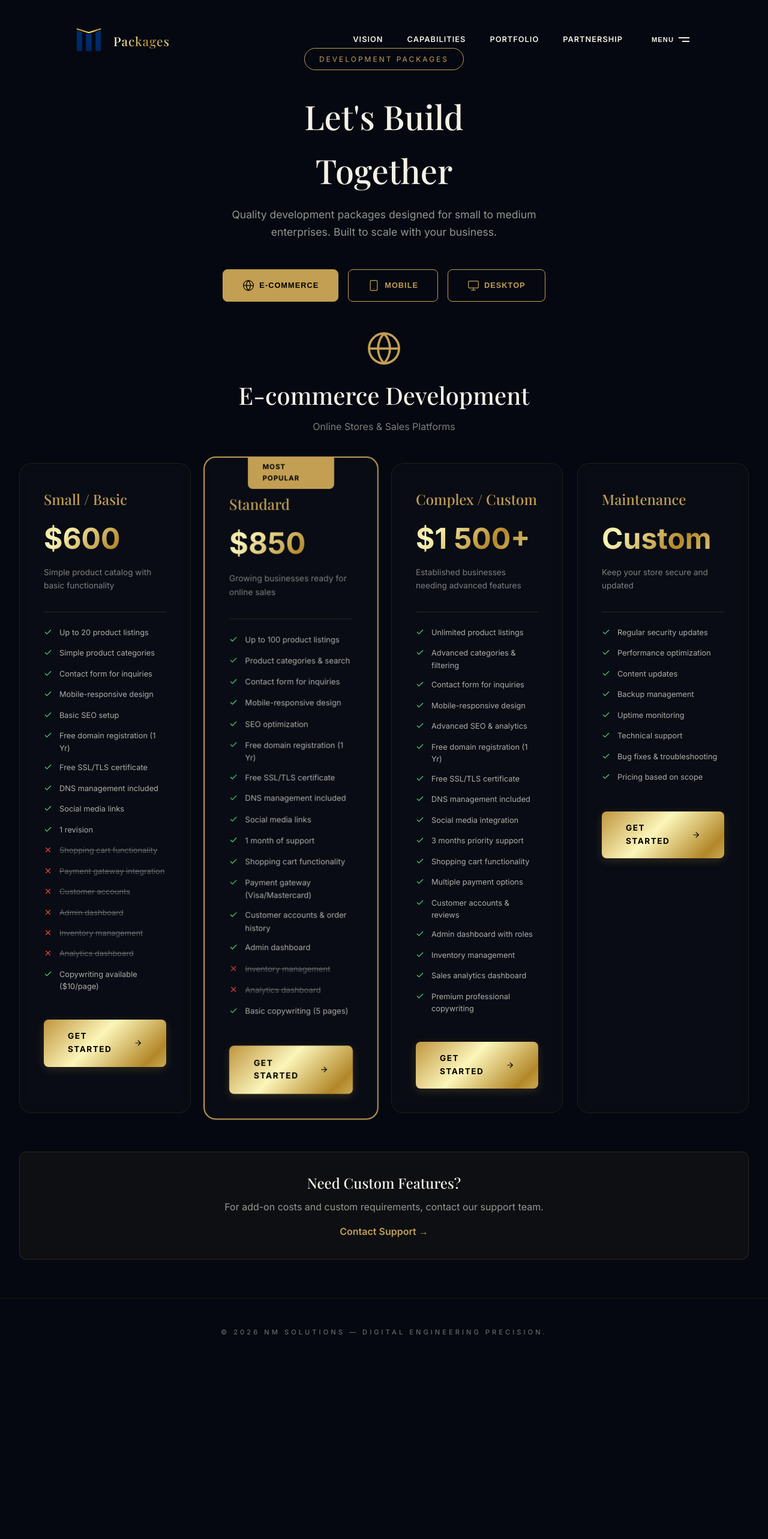
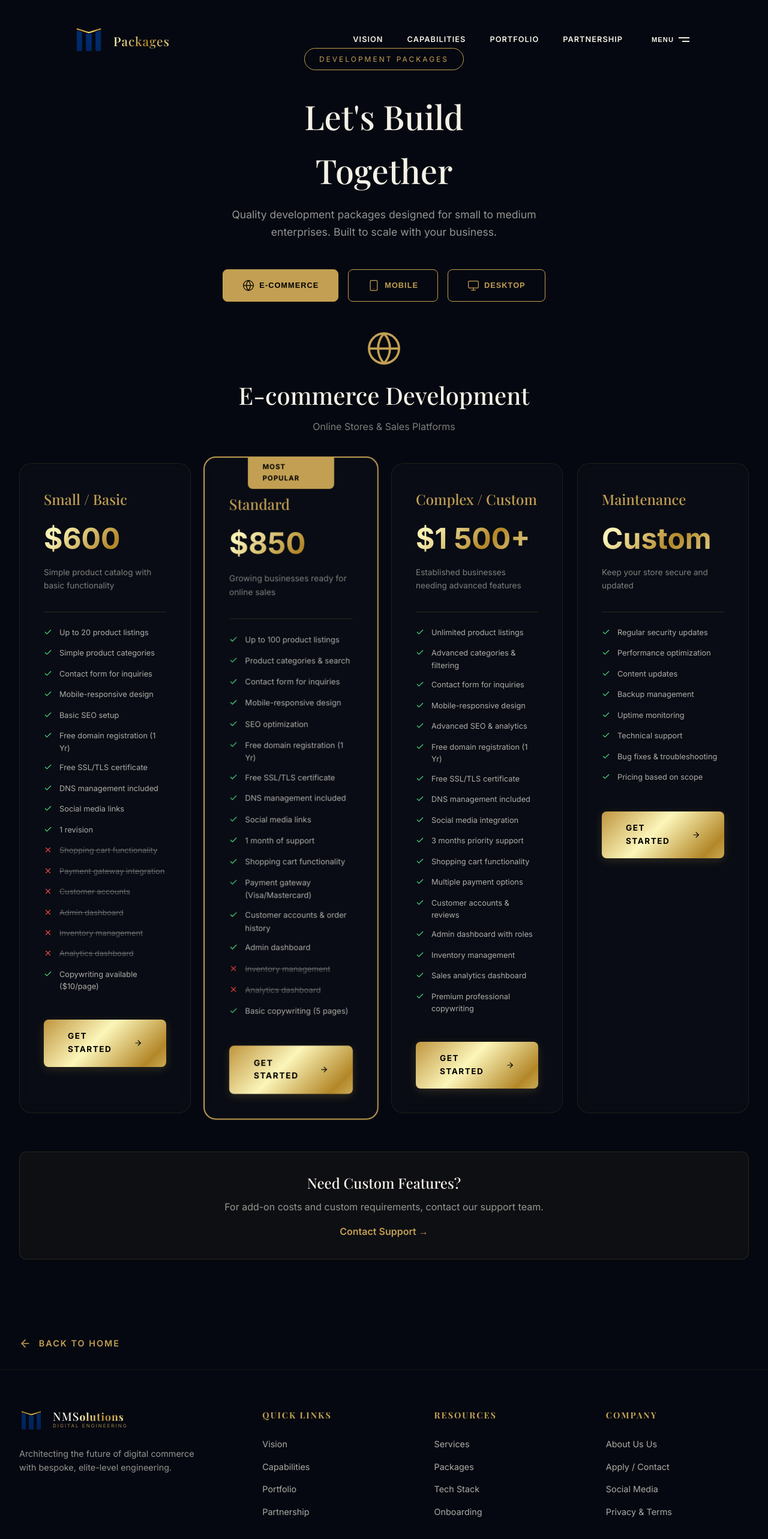
Before and after one commit to Mapetere/nm_holdings_site, a Next.js app: page /packages in a window 1280 px wide. Shown: the top 2566 px of the page at 60% size. Before the commit the page ends 2279 px from the top, so only its background shows below. Built offline with nearby package versions, Linux system fonts and the light colour scheme; a web font is replaced by a local one.

Commit message:
feat: Implement a dynamic, scroll-aware header component and add new pages for about, onboarding, packages, services, and tech stack.

```diff
--- a/src/app/about/page.tsx
+++ b/src/app/about/page.tsx
@@ -2,6 +2,8 @@
 import React from 'react';
 import Image from 'next/image';
 import Header from '@/components/Header';
+import Footer from '@/components/Footer';
+import BackToHome from '@/components/BackToHome';
 
 export default function About() {
     return (
--- a/src/app/packages/page.tsx
+++ b/src/app/packages/page.tsx
@@ -3,6 +3,8 @@ import React, { useState, useEffect, Suspense } from 'react';
 import { useSearchParams } from 'next/navigation';
 import Image from 'next/image';
 import Header from '@/components/Header';
+import Footer from '@/components/Footer';
+import BackToHome from '@/components/BackToHome';
 
 // Icons
 const GlobeIcon = () => (
@@ -462,17 +464,8 @@ function PackagesContent() {
                 </div>
             </section>
 
-            {/* Footer */}
-            <footer className="section-navy" style={{
-                padding: '3rem 0',
-                borderTop: '1px solid rgba(194, 159, 82, 0.1)'
-            }}>
-                <div className="container" style={{ textAlign: 'center' }}>
-                    <p style={{ fontSize: '0.7rem', textTransform: 'uppercase', letterSpacing: '4px', opacity: 0.4, fontWeight: '500' }}>
-                        © {new Date().getFullYear()} NM SOLUTIONS — DIGITAL ENGINEERING PRECISION.
-                    </p>
-                </div>
-            </footer>
+            <BackToHome />
+            <Footer />
         </main>
     );
 }
--- a/src/components/Header.tsx
+++ b/src/components/Header.tsx
@@ -136,7 +136,7 @@ const Header = () => {
                             }}>
                                 {pathname !== '/' ? (
                                     <span className="gold-metallic" style={{ fontSize: isScrolled ? '1rem' : '1.3rem', textTransform: 'capitalize' }}>
-                                        {pathname.replace('/', '').replace('-', ' ')}
+                                        {pathname.replace('/', '').replace(/\//g, ' ').replace('-', ' ')}
                                     </span>
                                 ) : activeSection === 'capabilities' ? (
                                     <span className="gold-metallic" style={{ fontSize: isScrolled ? '1rem' : '1.3rem' }}>Capabilities</span>
@@ -145,11 +145,7 @@ const Header = () => {
                                 ) : activeSection === 'partnership' ? (
                                     <span className="gold-metallic" style={{ fontSize: isScrolled ? '1rem' : '1.3rem' }}>Partnership</span>
                                 ) : (
-                                    <>NMS<span className="gold-metallic" style={{
-                                        fontSize: isScrolled ? '1rem' : '1.3rem',
-                                        fontWeight: '700',
-                                        transition: 'all 0.6s cubic-bezier(0.16, 1, 0.3, 1)'
-                                    }}>olutions</span></>
+                                    <span className="gold-metallic" style={{ fontSize: isScrolled ? '1rem' : '1.3rem' }}>Home</span>
                                 )}
                             </span>
 
```
Also changed, not shown: src/app/onboarding/page.tsx (+4 -5 lines), src/app/services/page.tsx (+4 -11 lines), src/app/tech-stack/page.tsx (+7 -0 lines).
